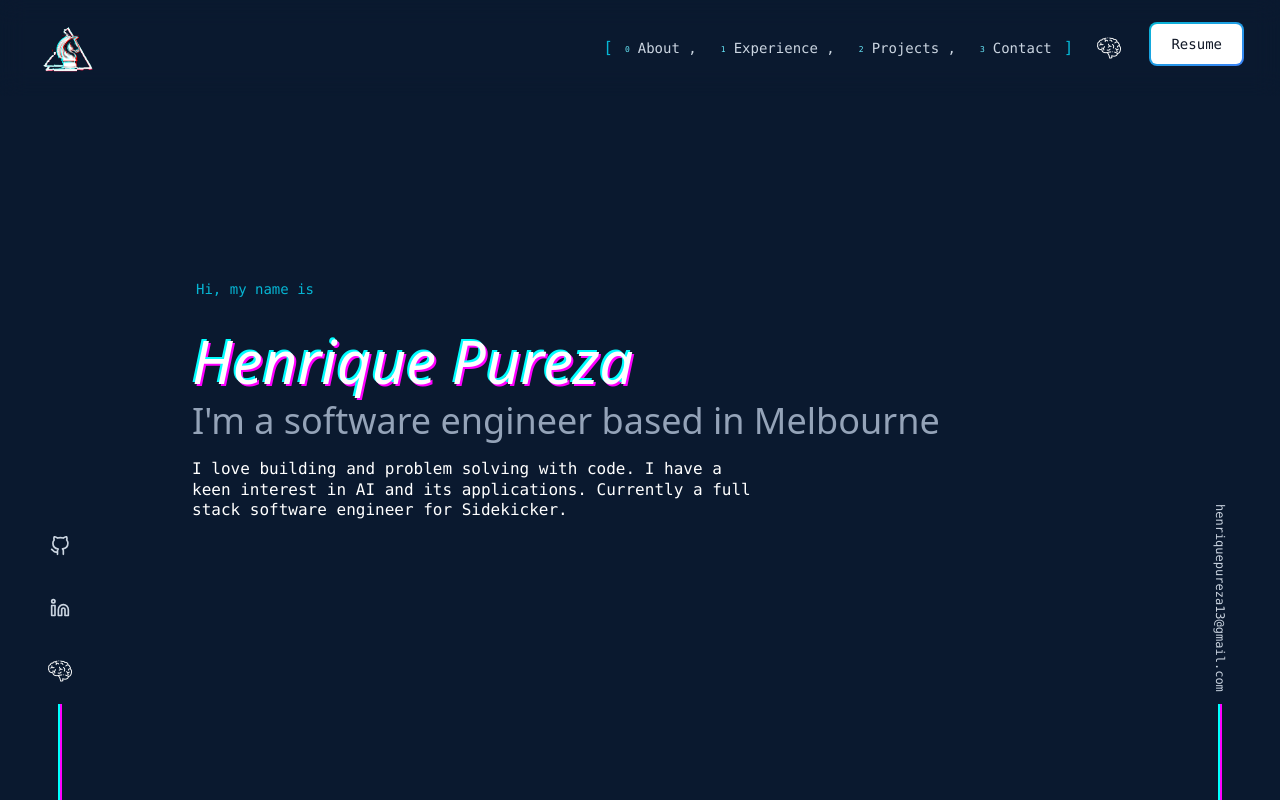
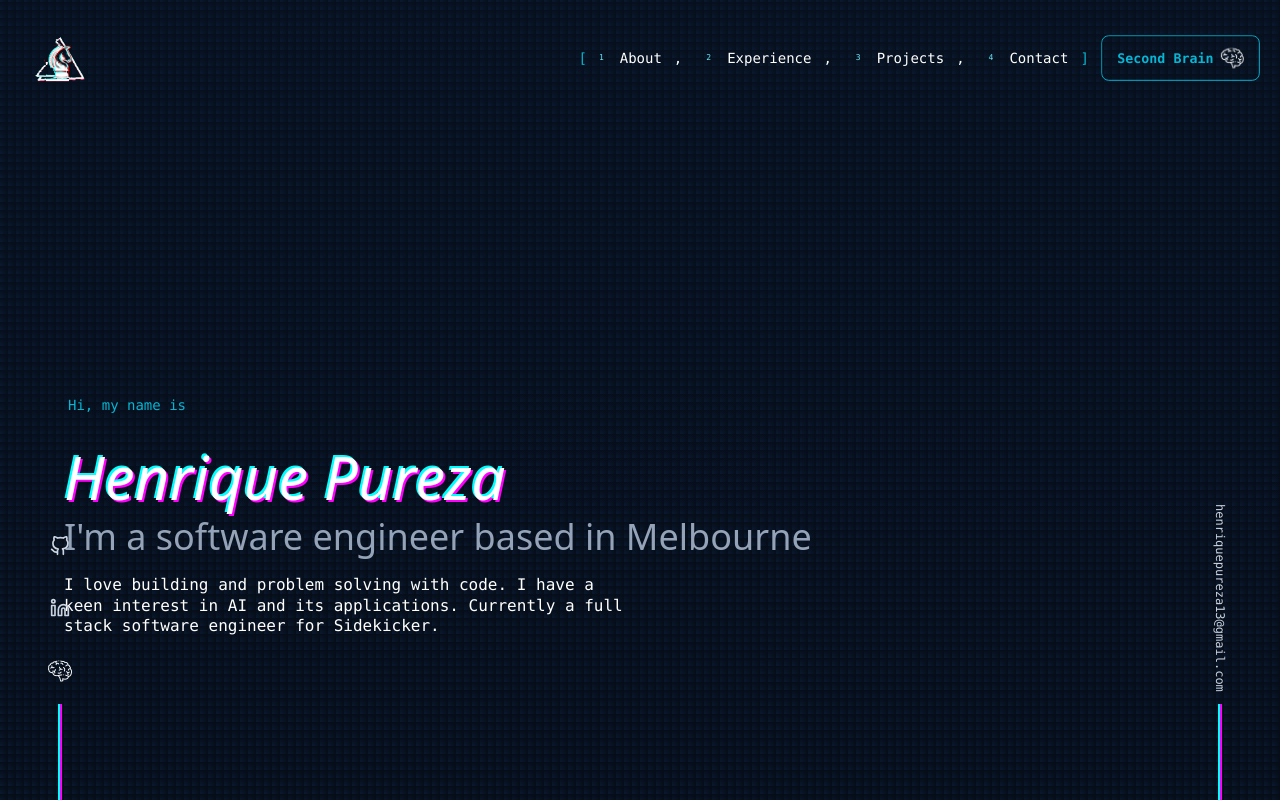
Before and after one commit to IkePureza/portfolio, a Next.js app: page / in a window 1280 px wide. Shown: the top 800 px of the page. Built offline with nearby package versions, Linux system fonts and the light colour scheme.

Commit message:
fix navbar with daisyui

```diff
--- a/package.json
+++ b/package.json
@@ -10,7 +10,6 @@
   },
   "dependencies": {
     "@types/node": "18.15.3",
-    "@types/react": "18.0.28",
     "@types/react-dom": "18.0.11",
     "eslint": "8.36.0",
     "eslint-config-next": "13.2.4",
@@ -21,8 +20,10 @@
     "typescript": "5.0.2"
   },
   "devDependencies": {
+    "@types/react": "^18.3.3",
     "@types/splitting": "^1.0.0",
     "autoprefixer": "^10.4.14",
+    "daisyui": "^4.12.10",
     "postcss": "^8.4.21",
     "tailwindcss": "^3.2.7"
   }
--- a/src/app/globals.css
+++ b/src/app/globals.css
@@ -16,6 +16,7 @@
     overflow-x: hidden;
     line-height: 1.3;
     background-color: #0a192f;
+    background: linear-gradient(rgba(10,25,47,.6),rgba(0,0,0,.2)),  repeating-linear-gradient(90deg, transparent, transparent  0.0625rem, black 0.5rem, black 0.5rem), repeating-linear-gradient(0, transparent, transparent  0.0625rem, black 0.5rem, black 0.5rem);
   }
 }
 
--- a/src/app/page.tsx
+++ b/src/app/page.tsx
@@ -6,7 +6,7 @@ import { Projects } from "@/components/Projects";
 
 export default function Home() {
   return (
-    <main className="px-36">
+    <main className="px-4">
       <Hero></Hero>
       <About></About>
       <Experience></Experience>
--- a/src/components/NavBar.tsx
+++ b/src/components/NavBar.tsx
@@ -1,49 +1,62 @@
 "use client";
 import Link from "next/link";
-import React from "react";
+import React, { useState, useEffect } from "react";
 import IconLogo from "./icons/logo";
 import { IconSecondBrain } from "./icons/secondBrain";
 import { Button } from "./Button";
 import ScrollLink from "./ScrollLink";
 
-const Logo = (
-  <div className="w-10 text-center" tabIndex={-1}>
-    <Link href="/">
-      <IconLogo></IconLogo>
-    </Link>
-  </div>
-);
-
 const navBarItems = [
-  {
-    name: "About",
-    url: "/#about",
-  },
-  {
-    name: "Experience",
-    url: "/#experience",
-  },
-  {
-    name: "Projects",
-    url: "/#projects",
-  },
-  {
-    name: "Contact",
-    url: "#contact",
-  },
+  { name: "About", url: "/#about" },
+  { name: "Experience", url: "/#experience" },
+  { name: "Projects", url: "/#projects" },
+  { name: "Contact", url: "#contact" },
 ];
 
 export const NavBar = () => {
+  const [isMenuOpen, setIsMenuOpen] = useState(false);
+
+  // Prevent scrolling when menu is open
+  useEffect(() => {
+    if (isMenuOpen) {
+      document.body.style.overflow = "hidden";
+    } else {
+      document.body.style.overflow = "unset";
+    }
+    return () => {
+      document.body.style.overflow = "unset";
+    };
+  }, [isMenuOpen]);
+
+  const toggleMenu = () => setIsMenuOpen(!isMenuOpen);
+
   return (
-    <header className="flex justify-between items-center fixed top-0 z-[11] px-4 w-full h-24 filter-none pointer-events-auto select-auto backdrop-blur-md transition-all">
-      <nav
-        className="flex justify-between items-center relative w-full text-slate-300
-       z-[12] counter-reset"
-      >
-        {Logo}
-        <div className="flex items-center">
-          <ol className="flex justify-between items-center p-0 m-0 list-none">
-            <p className="text-cyan-500">[</p>
+    <div className="navbar backdrop-blur-0 relative">
+      <div className="navbar-start">
+        <IconLogo></IconLogo>
+      </div>
+      <div className="navbar-end">
+        <div className="dropdown dropdown-end">
+          <div tabIndex={0} role="button" className="btn btn-ghost lg:hidden">
+            <svg
+              xmlns="http://www.w3.org/2000/svg"
+              className="h-5 w-5"
+              fill="none"
+              viewBox="0 0 24 24"
+              stroke="currentColor"
+            >
+              <path
+                stroke-linecap="round"
+                stroke-linejoin="round"
+                stroke-width="2"
+                d="M4 6h16M4 12h8m-8 6h16"
+              />
+            </svg>
+          </div>
+          <ul
+            tabIndex={0}
+            className="menu menu-sm dropdown-content bg-base-100 rounded-box z-[1] w-52 shadow "
+          >
             {navBarItems &&
               navBarItems.map(({ url, name }, i) => (
                 <li
@@ -58,21 +71,37 @@ export const NavBar = () => {
                   </ScrollLink>
                 </li>
               ))}
-            <p className="text-cyan-500 mr-6">]</p>
-            <Link
-              href={
-                "https://publish.obsidian.md/pureza-digital-garden/Welcome+to+my+Digital+Garden"
-              }
-            >
-              <IconSecondBrain></IconSecondBrain>
-            </Link>
-
-            <div className="p-3 ml-4">
-              <Button href="/resume.pdf"> Resume</Button>
-            </div>
-          </ol>
+          </ul>
         </div>
-      </nav>
-    </header>
+      </div>
+      <div className="navbar-center hidden lg:flex">
+        <ul className="menu menu-horizontal px-1 flex items-center justify-center text-center">
+          <li className="text-cyan-500 flex items-center">[</li>
+          {navBarItems &&
+            navBarItems.map(({ url, name }, i) => (
+              <li
+                className="mx-1 flex items-center text-base counter-increment"
+                key={i}
+              >
+                <ScrollLink
+                  className="p-2 text-sm flex items-center before:content-counter before:text-xxs before:align-text-top before:mr-2 before:text-cyan-300"
+                  href={url}
+                >
+                  {name}{" "}
+                  {i !== navBarItems.length - 1 && (
+                    <span className="ml-1">,</span>
+                  )}
+                </ScrollLink>
+              </li>
+            ))}
+          <li className="text-cyan-500 mr-1 flex items-center">]</li>
+          <li className="flex items-center">
+            <button className="btn btn-outline text-cyan-500 mx-1 flex items-center">
+              Second Brain <IconSecondBrain />
+            </button>
+          </li>
+        </ul>
+      </div>
+    </div>
   );
 };
--- a/tailwind.config.js
+++ b/tailwind.config.js
@@ -20,5 +20,7 @@ module.exports = {
       }
     },
   },
-  plugins: [],
+  plugins: [
+    require('daisyui'),
+  ],
 }
```
